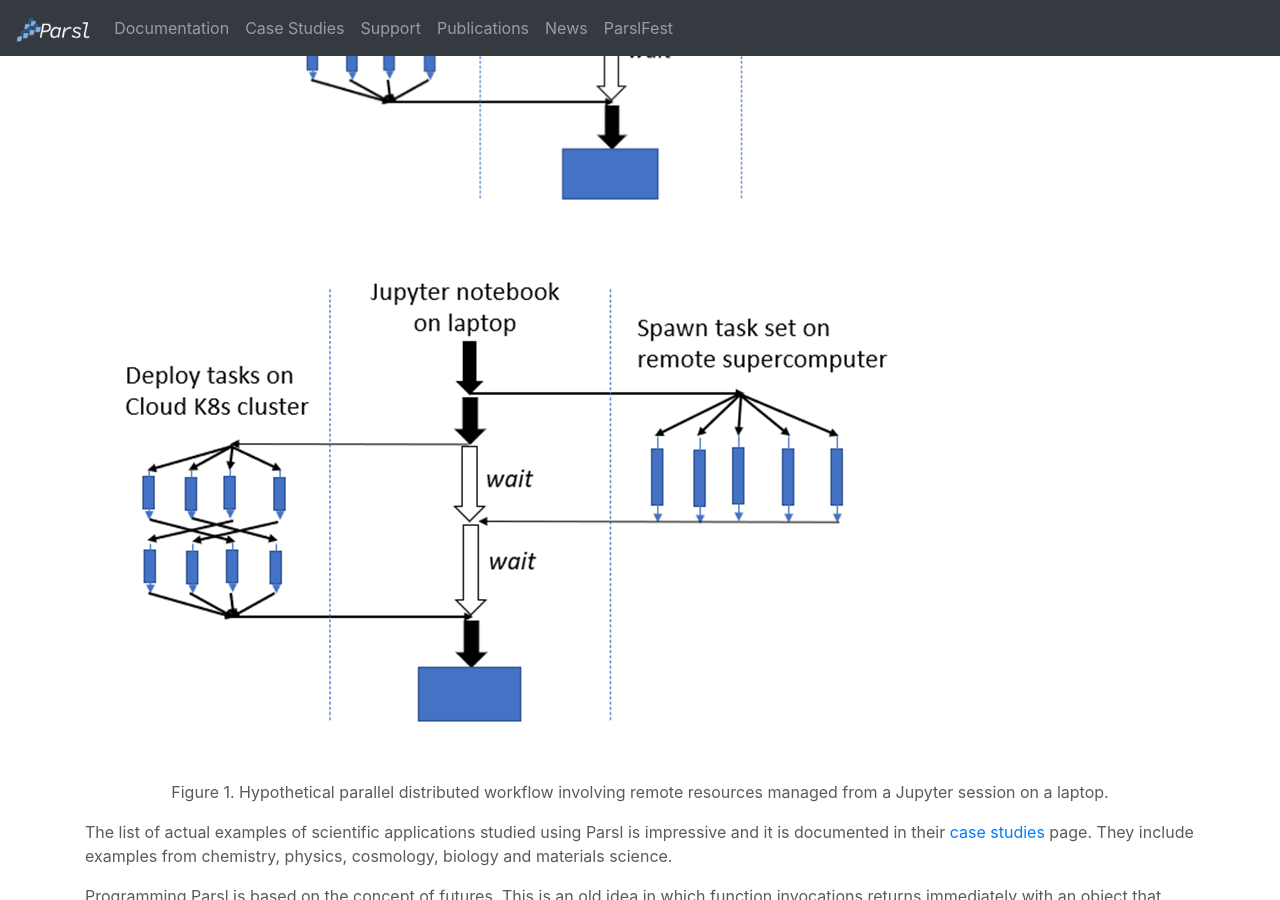
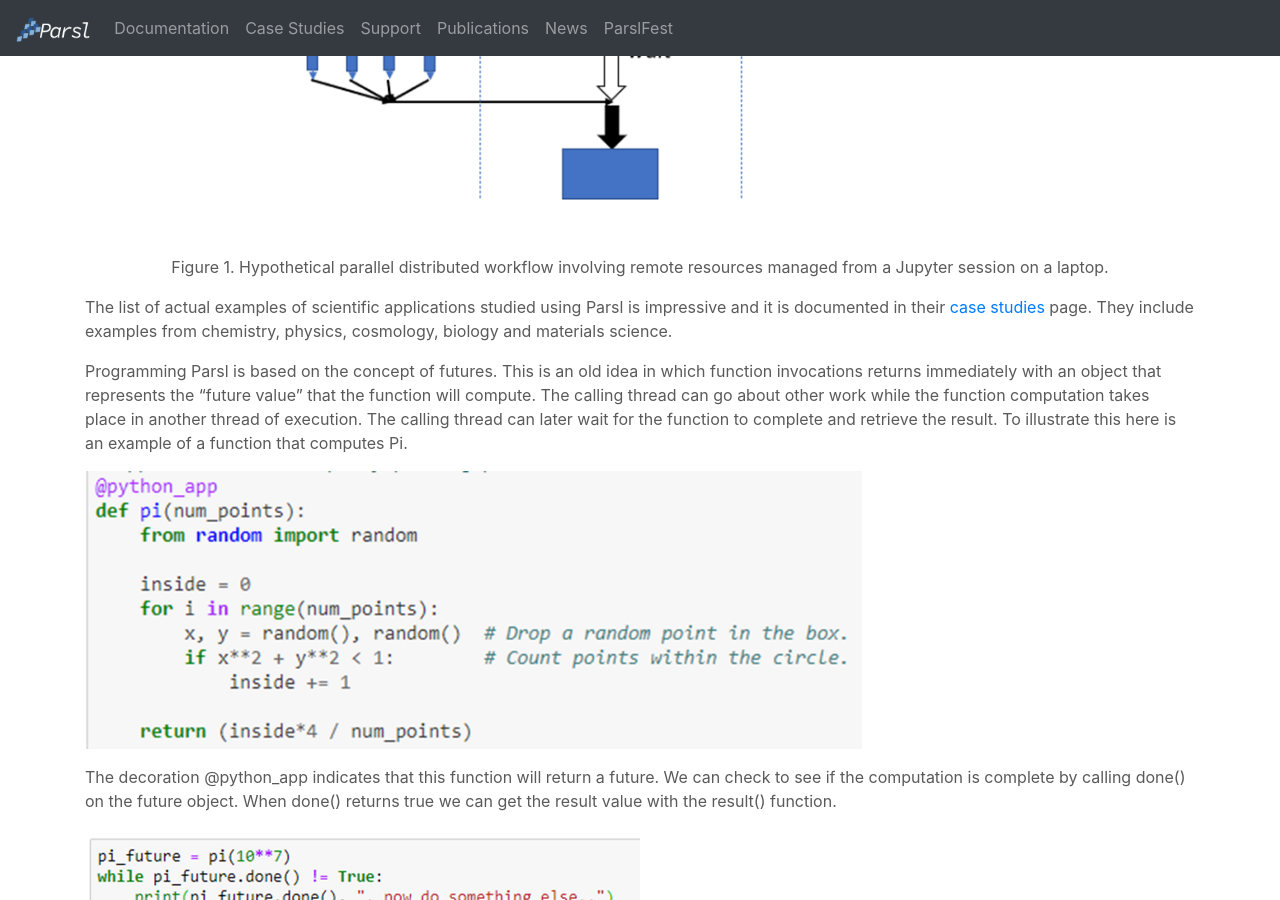
Before and after one commit to Parsl/parsl.github.io, a Jekyll site: the page built from _posts/2021-01-11-look-at-parsl-funcx.md, in a window 1280 px wide and 900 px high, scrolled down 756 px. Built offline with Jekyll 4.4.1, drawn with Linux system fonts in a browser that asks for light colours.

Commit message:
last trial?

```diff
--- a/_posts/2021-01-11-look-at-parsl-funcx.md
+++ b/_posts/2021-01-11-look-at-parsl-funcx.md
@@ -21,12 +21,8 @@ large simulation that will run  in parallel on a supercomputer and finally chann
 As sketched in the diagram in Figure 1, you want the main thread of the workflow to be managed from a python Jupyter notebook
 session.  Parsl can do this.
 
-
 <img src="/images/blog/2021-01-11/Picture1.png" width="70%" style="border:0px solid black;">
 {: style="text-align: center;"}
-
-![](/images/blog/2021-01-11/Picture1.png)
-{: style="text-align: center; width: 70%;"}
 
 Figure 1.  Hypothetical parallel distributed workflow involving remote resources managed from a Jupyter session on a laptop.
 {: style="text-align: center;"}
```
